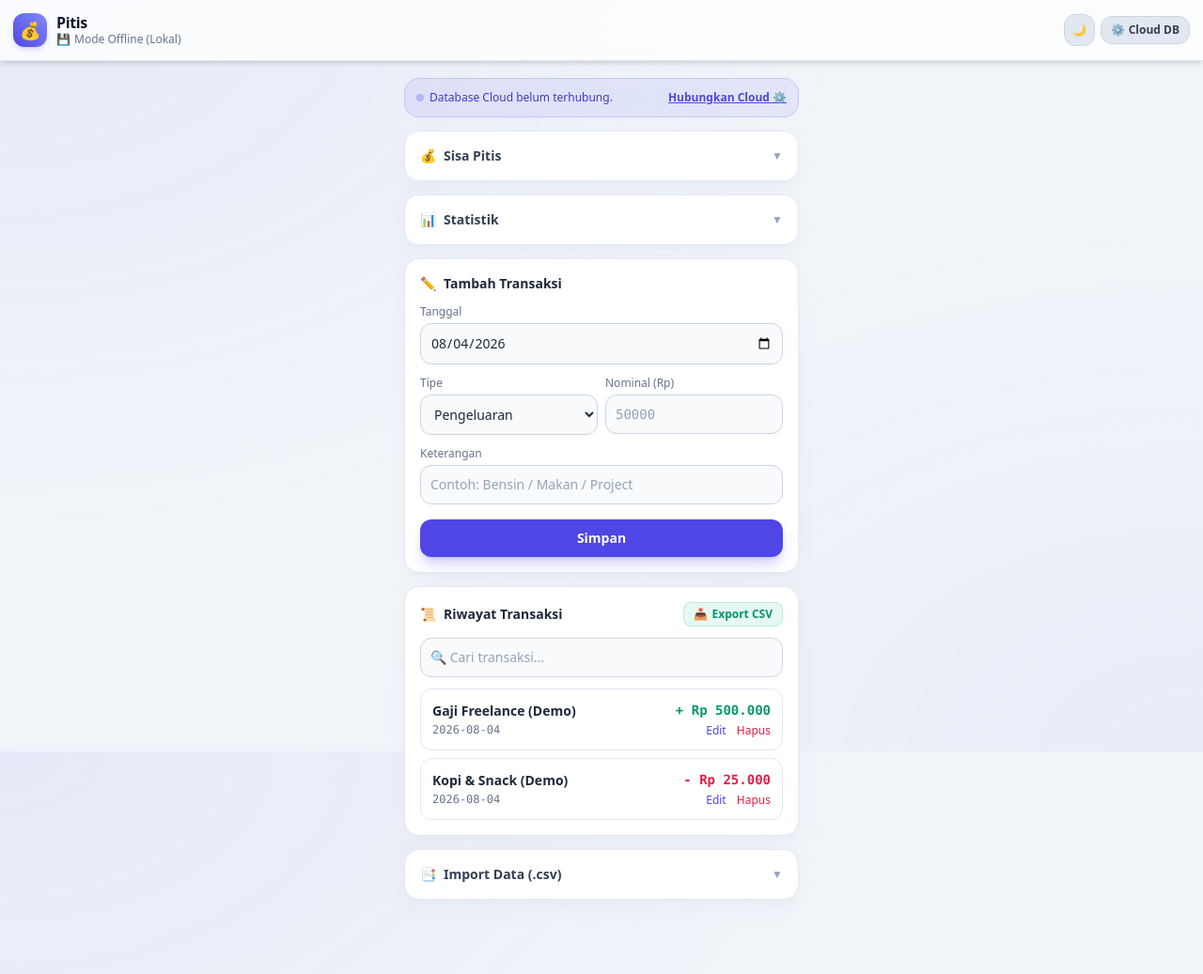
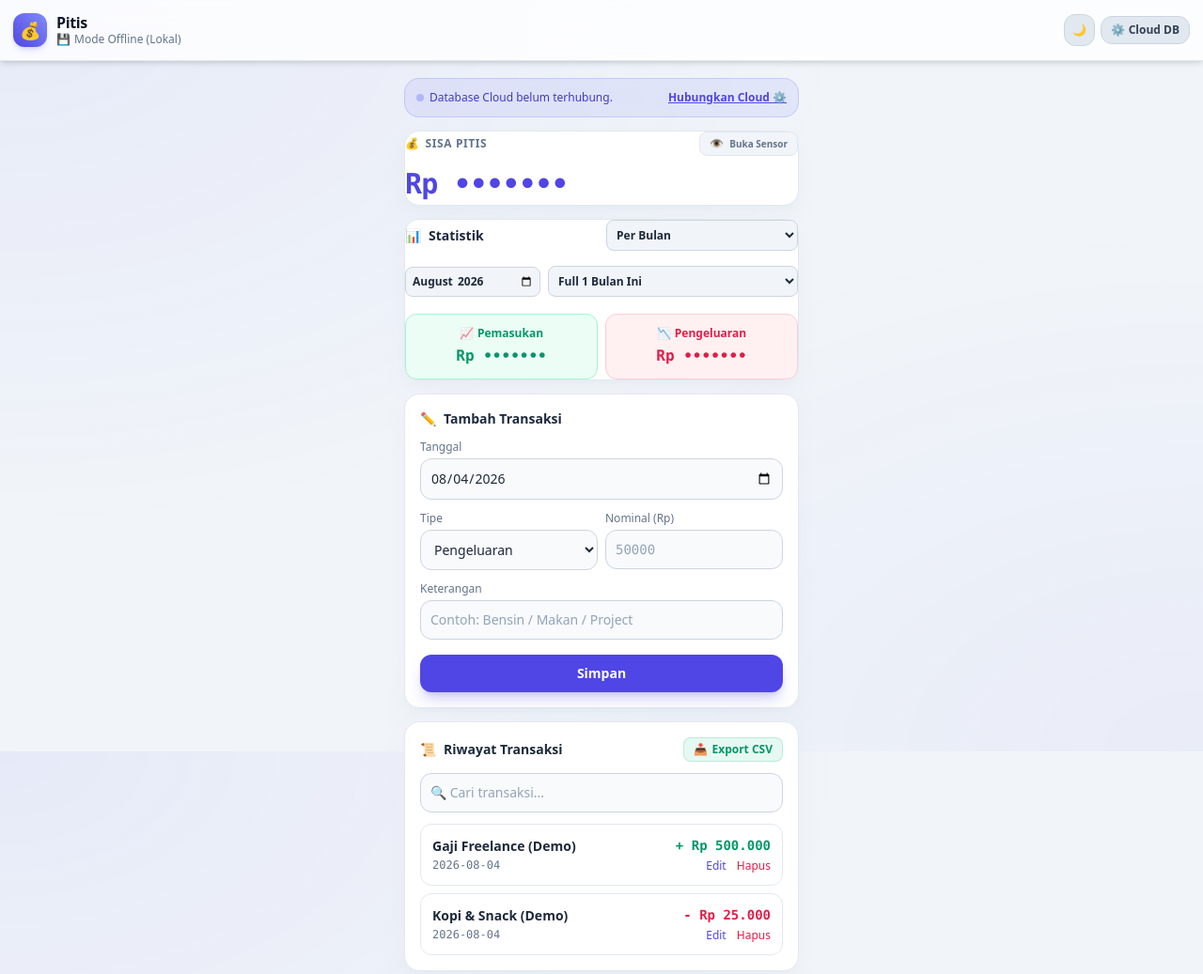
Before and after one commit to alfisjahri/kas-harian, a website built with Vite: page index.html in a window 1280 px wide. Shown: the top 1037 px of the page at 94% size. Built offline with nearby package versions, Linux system fonts and the light colour scheme.

Commit message:
refactor(ui): convert Sisa Pitis & Statistik to permanent InfoCards (remove accordions) and set default sensor blur for all stats

```diff
--- a/app.js
+++ b/app.js
@@ -17,6 +17,8 @@ if ('serviceWorker' in navigator) {
 let cachedTransactions = [];
 let isPitisHidden = true;
 let cachedSisaPitisFormatted = "Rp 0";
+let cachedPemasukanFormatted = "Rp 0";
+let cachedPengeluaranFormatted = "Rp 0";
 
 // --- THEME MANAGEMENT ---
 function initTheme() {
@@ -96,7 +98,7 @@ window.addEventListener('DOMContentLoaded', async () => {
     arrow?.classList.toggle('rotate-180');
   });
 
-  // Accordion 3: Import CSV
+  // Accordion 3: Import CSV (Posisi Paling Bawah)
   document.getElementById('btn-toggle-import')?.addEventListener('click', () => {
     const content = document.getElementById('import-content');
     const arrow = document.getElementById('import-arrow');
@@ -104,8 +106,8 @@ window.addEventListener('DOMContentLoaded', async () => {
     arrow?.classList.toggle('rotate-180');
   });
 
-  // Toggle Sensor Angka Pitis
-  document.getElementById('pitis-acc-content')?.addEventListener('click', () => {
+  // Toggle Sensor Angka Nominal (Sisa Pitis & Statistik)
+  document.getElementById('card-sisa-pitis')?.addEventListener('click', () => {
     isPitisHidden = !isPitisHidden;
     updatePitisDisplay();
   });
@@ -312,14 +314,23 @@ function updateCloudStatusUI() {
 
 function updatePitisDisplay() {
   const statSisaEl = document.getElementById('stat-sisa');
+  const statPemasukan = document.getElementById('stat-pemasukan');
+  const statPengeluaran = document.getElementById('stat-pengeluaran');
   const eyeIconEl = document.getElementById('pitis-eye-icon');
+  const eyeLabelEl = document.getElementById('pitis-eye-label');
 
   if (isPitisHidden) {
     if (statSisaEl) statSisaEl.innerText = "Rp •••••••";
+    if (statPemasukan) statPemasukan.innerText = "Rp •••••••";
+    if (statPengeluaran) statPengeluaran.innerText = "Rp •••••••";
     if (eyeIconEl) eyeIconEl.innerText = "👁️";
+    if (eyeLabelEl) eyeLabelEl.innerText = "Buka Sensor";
   } else {
     if (statSisaEl) statSisaEl.innerText = cachedSisaPitisFormatted;
+    if (statPemasukan) statPemasukan.innerText = cachedPemasukanFormatted;
+    if (statPengeluaran) statPengeluaran.innerText = cachedPengeluaranFormatted;
     if (eyeIconEl) eyeIconEl.innerText = "🙈";
+    if (eyeLabelEl) eyeLabelEl.innerText = "Tutup Sensor";
   }
 }
 
@@ -419,10 +430,9 @@ function renderFilteredList() {
     else totalKeluarPeriode += Number(t.amount);
   }
 
-  const statPemasukan = document.getElementById('stat-pemasukan');
-  const statPengeluaran = document.getElementById('stat-pengeluaran');
-  if (statPemasukan) statPemasukan.innerText = formatRp(totalMasukPeriode);
-  if (statPengeluaran) statPengeluaran.innerText = formatRp(totalKeluarPeriode);
+  cachedPemasukanFormatted = formatRp(totalMasukPeriode);
+  cachedPengeluaranFormatted = formatRp(totalKeluarPeriode);
+  updatePitisDisplay();
 
   // 3. RENDER RIWAYAT (DocumentFragment)
   const listContainer = document.getElementById('tx-list');
--- a/index.html
+++ b/index.html
@@ -63,41 +63,31 @@
       </button>
     </div>
 
-    <!-- 1. ACCORDION: SISA PITIS -->
-    <section class="glass-card overflow-hidden">
-      <button type="button" id="btn-toggle-pitis-acc" class="w-full p-4 flex justify-between items-center font-bold text-slate-700 dark:text-slate-200 hover:bg-slate-50 dark:hover:bg-slate-800/40 transition-colors">
-        <span class="flex items-center gap-2 text-sm">
+    <!-- 1. INFOCARD: SISA PITIS -->
+    <section id="card-sisa-pitis" class="glass-card p-4.5 cursor-pointer select-none hover:border-indigo-500/40 transition-colors">
+      <div class="flex justify-between items-center mb-2">
+        <span class="text-xs font-bold text-slate-500 dark:text-slate-400 uppercase tracking-wider flex items-center gap-1.5">
           <span>💰</span> Sisa Pitis
         </span>
-        <span id="pitis-acc-arrow" class="text-xs text-slate-400 transition-transform duration-200 transform">▼</span>
+        <button type="button" id="btn-toggle-eye" class="text-xs font-semibold text-slate-500 dark:text-slate-400 hover:text-indigo-600 dark:hover:text-indigo-400 flex items-center gap-1.5 bg-slate-100 dark:bg-slate-800 px-2.5 py-1 rounded-lg border border-slate-200 dark:border-slate-700/60 transition-colors">
+          <span id="pitis-eye-icon">👁️</span>
+          <span class="text-[10px]" id="pitis-eye-label">Buka Sensor</span>
         </button>
+      </div>
 
-      <div id="pitis-acc-content" class="hidden p-4 pt-1 border-t border-slate-200 dark:border-slate-800/60 bg-slate-50/50 dark:bg-slate-900/40 text-center cursor-pointer">
-        <div class="py-3">
-          <p id="stat-sisa" class="text-2xl font-black text-indigo-600 dark:text-indigo-400 tracking-tight font-mono">Rp •••••••</p>
-          <p class="text-[11px] text-slate-500 dark:text-slate-400 mt-1.5 flex items-center justify-center gap-1">
-            <span>(Tekan angka untuk sensor</span>
-            <span id="pitis-eye-icon">👁️</span>)
-          </p>
-        </div>
+      <div class="py-1">
+        <p id="stat-sisa" class="text-2xl sm:text-3xl font-black text-indigo-600 dark:text-indigo-400 tracking-tight font-mono">Rp •••••••</p>
       </div>
     </section>
 
-    <!-- 2. ACCORDION: STATISTIK -->
-    <section class="glass-card overflow-hidden">
-      <button type="button" id="btn-toggle-summary" class="w-full p-4 flex justify-between items-center font-bold text-slate-700 dark:text-slate-200 hover:bg-slate-50 dark:hover:bg-slate-800/40 transition-colors">
-        <span class="flex items-center gap-2 text-sm">
+    <!-- 2. INFOCARD: STATISTIK -->
+    <section class="glass-card p-4.5 space-y-3.5">
+      <div class="flex justify-between items-center">
+        <h2 class="font-bold text-slate-800 dark:text-slate-100 text-sm flex items-center gap-2">
           <span>📊</span> Statistik
-        </span>
-        <span id="summary-arrow" class="text-xs text-slate-400 transition-transform duration-200 transform">▼</span>
-      </button>
+        </h2>
 
-      <div id="summary-content" class="hidden p-4 pt-2 border-t border-slate-200 dark:border-slate-800/60 space-y-3 bg-slate-50/50 dark:bg-slate-900/40">
-
-        <!-- Filter Controls -->
-        <div class="space-y-2.5 pt-1">
-          <div class="flex justify-between items-center">
-            <span class="text-xs font-semibold text-slate-500 dark:text-slate-400">Periode Tampilan:</span>
+        <!-- Periode Filter Dropdown -->
         <select id="filter-type" class="text-xs bg-slate-100 dark:bg-slate-800 border border-slate-300 dark:border-slate-700 text-slate-800 dark:text-slate-200 p-1.5 rounded-lg font-semibold focus:outline-none focus:border-indigo-500">
           <option value="month" selected>Per Bulan</option>
           <option value="quarter">Per Kuartal (Q1 - Q4)</option>
@@ -108,7 +98,7 @@
       </div>
 
       <!-- Dynamic Controls -->
-          <div id="ctrl-month" class="flex flex-wrap gap-2 items-center justify-between">
+      <div id="ctrl-month" class="flex flex-wrap gap-2 items-center justify-between pt-0.5">
         <input type="month" id="picker-month" class="text-xs p-1.5 bg-slate-100 dark:bg-slate-800 border border-slate-300 dark:border-slate-700 text-slate-800 dark:text-slate-200 rounded-lg font-semibold focus:outline-none focus:border-indigo-500">
         <select id="picker-submonth" class="text-xs p-1.5 bg-slate-100 dark:bg-slate-800 border border-slate-300 dark:border-slate-700 text-slate-800 dark:text-slate-200 rounded-lg font-semibold flex-1 focus:outline-none focus:border-indigo-500">
           <option value="all" selected>Full 1 Bulan Ini</option>
@@ -143,24 +133,21 @@
         <label class="text-xs font-medium text-slate-500 dark:text-slate-400">Tahun:</label>
         <select id="picker-year-only" class="text-xs p-1.5 bg-slate-100 dark:bg-slate-800 border border-slate-300 dark:border-slate-700 text-slate-800 dark:text-slate-200 rounded-lg font-semibold flex-1"></select>
       </div>
-        </div>
 
       <!-- Stat Cards -->
-        <div class="grid grid-cols-2 gap-2 text-center pt-2">
+      <div class="grid grid-cols-2 gap-2 text-center pt-1">
         <div class="bg-emerald-50 dark:bg-emerald-950/40 p-3 rounded-xl border border-emerald-200 dark:border-emerald-800/40">
           <span class="text-xs text-emerald-600 dark:text-emerald-400 font-semibold block flex items-center justify-center gap-1">
             <span>📈</span> Pemasukan
           </span>
-            <p id="stat-pemasukan" class="text-sm sm:text-base font-bold font-mono text-emerald-600 dark:text-emerald-400 mt-1">Rp 0</p>
+          <p id="stat-pemasukan" class="text-sm sm:text-base font-bold font-mono text-emerald-600 dark:text-emerald-400 mt-1">Rp •••••••</p>
         </div>
         <div class="bg-rose-50 dark:bg-rose-950/40 p-3 rounded-xl border border-rose-200 dark:border-rose-800/40">
           <span class="text-xs text-rose-600 dark:text-rose-400 font-semibold block flex items-center justify-center gap-1">
             <span>📉</span> Pengeluaran
           </span>
-            <p id="stat-pengeluaran" class="text-sm sm:text-base font-bold font-mono text-rose-600 dark:text-rose-400 mt-1">Rp 0</p>
+          <p id="stat-pengeluaran" class="text-sm sm:text-base font-bold font-mono text-rose-600 dark:text-rose-400 mt-1">Rp •••••••</p>
         </div>
-        </div>
-
       </div>
     </section>
 
```
Lines whose indentation alone changed are shown as unchanged.
